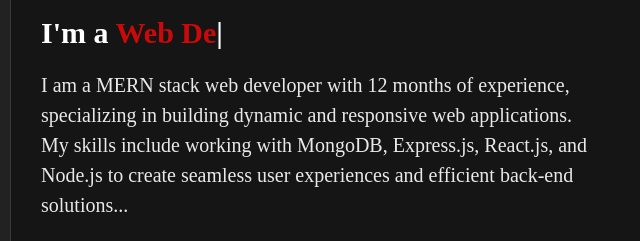
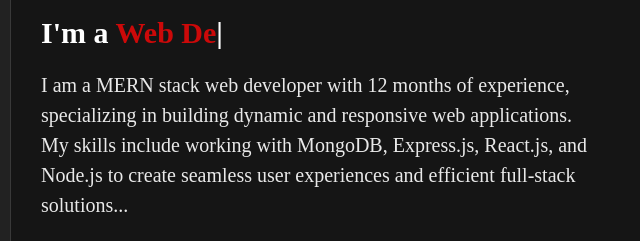
Before and after one commit to pushkarkumarsaini2006/Portfolio, a plain HTML site: page index.html in a window 1280 px wide. Shown: the part 281-522 px from the top of the page, 259-899 px from the left. Drawn offline with nearby package versions, Linux system fonts and the light colour scheme; a web font is replaced by a local one.

Commit message:
thirteenth

```diff
--- a/index.html
+++ b/index.html
@@ -85,7 +85,7 @@
               <p>
                 I am a MERN stack web developer with 12 months of experience, specializing in building dynamic and
                 responsive web applications. My skills include working with MongoDB, Express.js, React.js, and Node.js to
-                create seamless user experiences and efficient back-end solutions...</p>
+                create seamless user experiences and efficient full-stack solutions...</p>
               <a href="https://drive.google.com/file/d/1Zg62hNroeruWhBY6YrJmK9mkMgaowjyz/view?usp=sharing"
                 target="blank" class="btn">Download Resume</a>
             </div>
```
